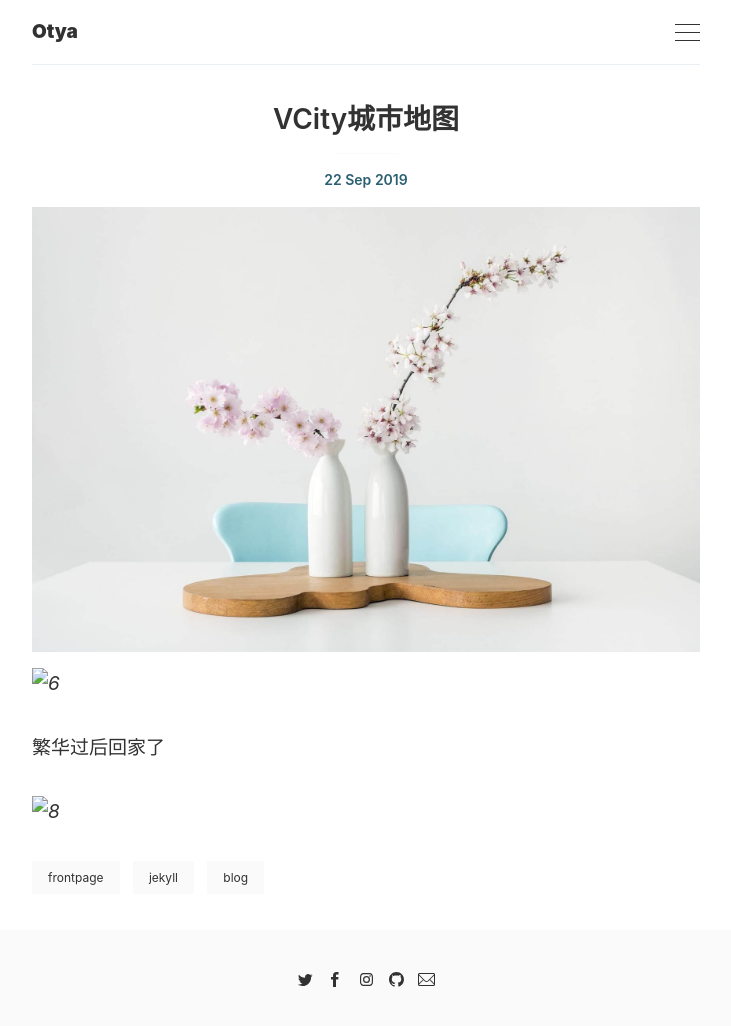
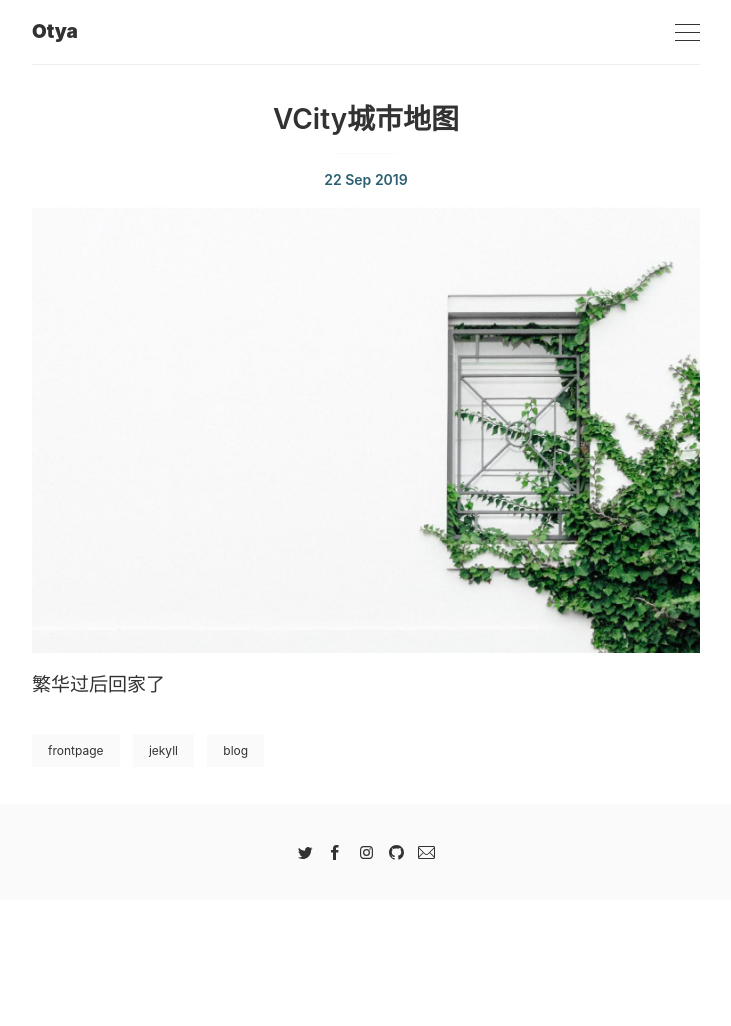
Before and after one commit to dejaaaa/otya.github.io, a Jekyll site: the page built from _posts/2019-09-22-vcity.markdown, in a window 1280 px wide. Shown: the whole page, without its empty margins (274-1005 px from the left). Built offline with Jekyll 4.4.1, drawn with Linux system fonts in a browser that asks for light colours; after the commit the page ends 900 px from its top, so only the background shows below that.

Commit message:
Update 2019-09-22-vcity.markdown

```diff
--- a/_posts/2019-09-22-vcity.markdown
+++ b/_posts/2019-09-22-vcity.markdown
@@ -3,10 +3,9 @@ layout: post
 title: VCity城市地图
 tags: [frontpage, jekyll, blog]
 image: '/images/posts/7.jpg'
+image: '/images/posts/2.jpg'
 ---
 
-![6](/Users/deja/Documents/MyPages/otyaa/images/posts/6.jpg)
+
 
 繁华过后回家了
-
-![8](/Users/deja/Documents/MyPages/otyaa/images/posts/8.jpg)
```
